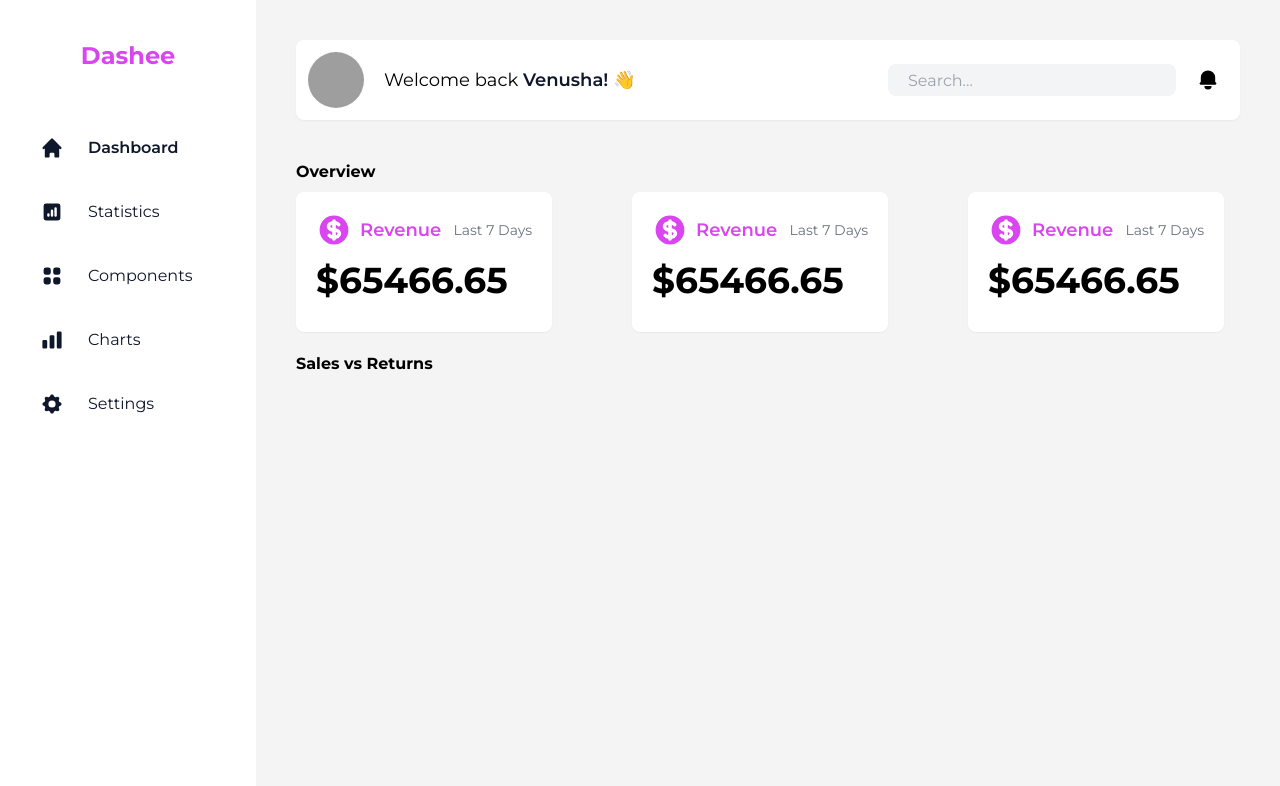
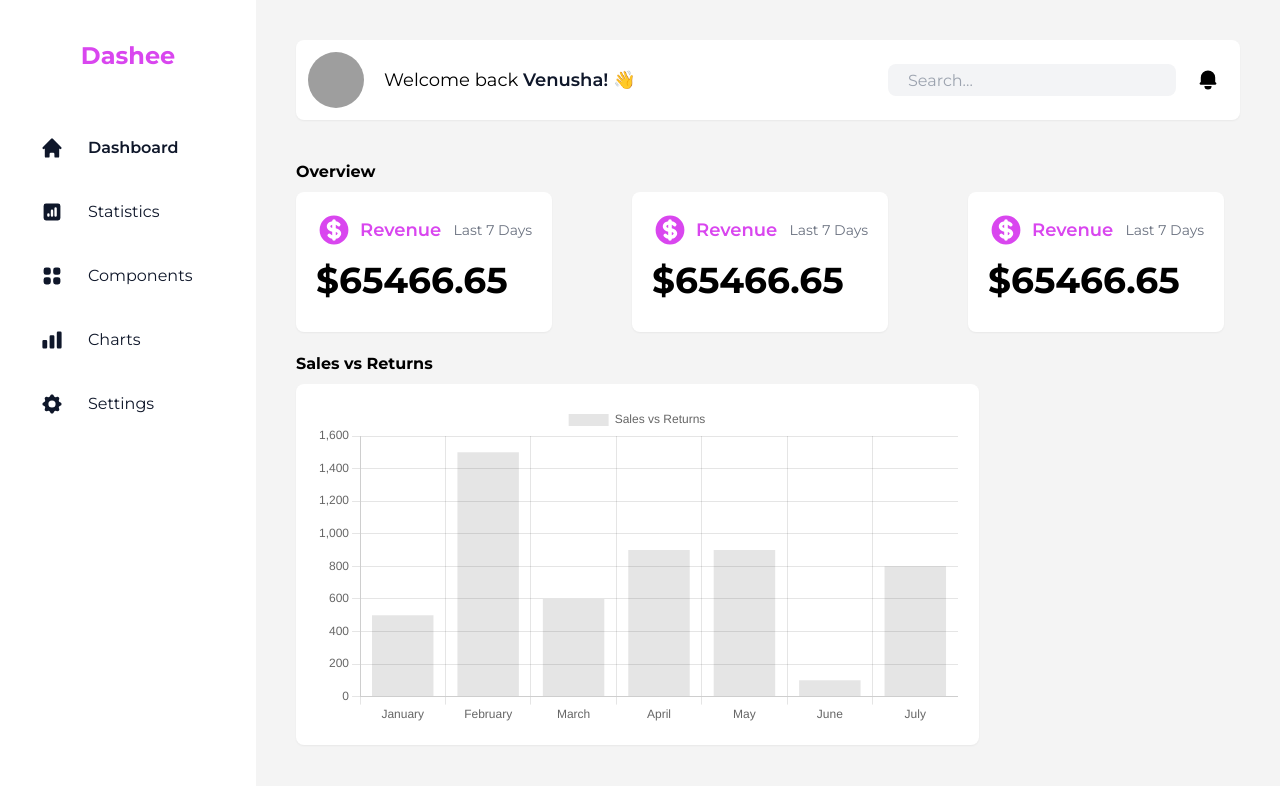
Before and after one commit to venushadilshan/dashee-react, a React (Create React App) app: page / in a window 1280 px wide. Shown: the top 786 px of the page. Built offline with nearby package versions, Linux system fonts and the light colour scheme; grey boxes are pictures that could not be loaded.

Commit message:
add BarChart

```diff
--- a/package.json
+++ b/package.json
@@ -6,7 +6,9 @@
     "@testing-library/jest-dom": "^5.16.2",
     "@testing-library/react": "^12.1.3",
     "@testing-library/user-event": "^13.5.0",
+    "chart.js": "^3.7.1",
     "react": "^17.0.2",
+    "react-chartjs-2": "^4.0.1",
     "react-dom": "^17.0.2",
     "react-icons": "^4.3.1",
     "react-scripts": "5.0.0",
--- a/src/App.js
+++ b/src/App.js
@@ -4,8 +4,19 @@ import './App.css';
 import Sidebar from './components/Sidebar';
 import HeaderBar from './components/HeaderBar';
 import StartCard from './components/StatCard';
+import BarGraph from './components/BarGraph';
+import { useState } from 'react';
+import {ChartData} from '../src/components/ChartData'
 
 function App() {
+
+  const [chartData, setChartData] = useState({
+    labels: ChartData.map((data)=>data.month),
+    datasets:[{
+      label: "Sales vs Returns",
+      data: ChartData.map((data)=>data.Sale)
+    }]
+  });
   return (
     <div className='container'>
       <div className='flex flex-col w-screen h-screen'>
@@ -23,7 +34,7 @@ function App() {
             <StartCard />
             </div>
             <div className='flex flex-row ml-10 font-bold mt-5'><h1>Sales vs Returns</h1></div>
-
+          <BarGraph chartData={chartData}/>
           </div>
 
         </div>
--- /dev/null
+++ b/src/components/BarGraph.js
@@ -0,0 +1,11 @@
+import { Bar } from 'react-chartjs-2';
+import { Chart as ChartJS } from 'chart.js/auto'
+export default function BarGraph({ chartData }) {
+    console.log(chartData)
+    return (
+        <div className='w-2/3 mx-10 my-2 p-5 rounded-lg shadow-sm'
+            style={{ background: "#ffff" }}>
+            <Bar data={chartData} />
+        </div>
+    )
+}
--- /dev/null
+++ b/src/components/ChartData.js
@@ -0,0 +1,44 @@
+export const ChartData =[
+    {
+        id:1,
+        month:"January",
+        Sale:500,
+        Return:50
+    },
+    {
+        id:2,
+        month:"February",
+        Sale:1500,
+        Return:105
+    },
+    {
+        id:3,
+        month:"March",
+        Sale:600,
+        Return:128
+    },
+    {
+        id:4,
+        month:"April",
+        Sale:900,
+        Return:52
+    },
+    {
+        id:5,
+        month:"May",
+        Sale:900,
+        Return:500
+    },
+    {
+        id:6,
+        month:"June",
+        Sale:100,
+        Return:0
+    },
+    {
+        id:7,
+        month:"July",
+        Sale:800,
+        Return:190
+    },
+]
```
Also changed, not shown: 1 other file (tests, documents, lock files or other folders).
